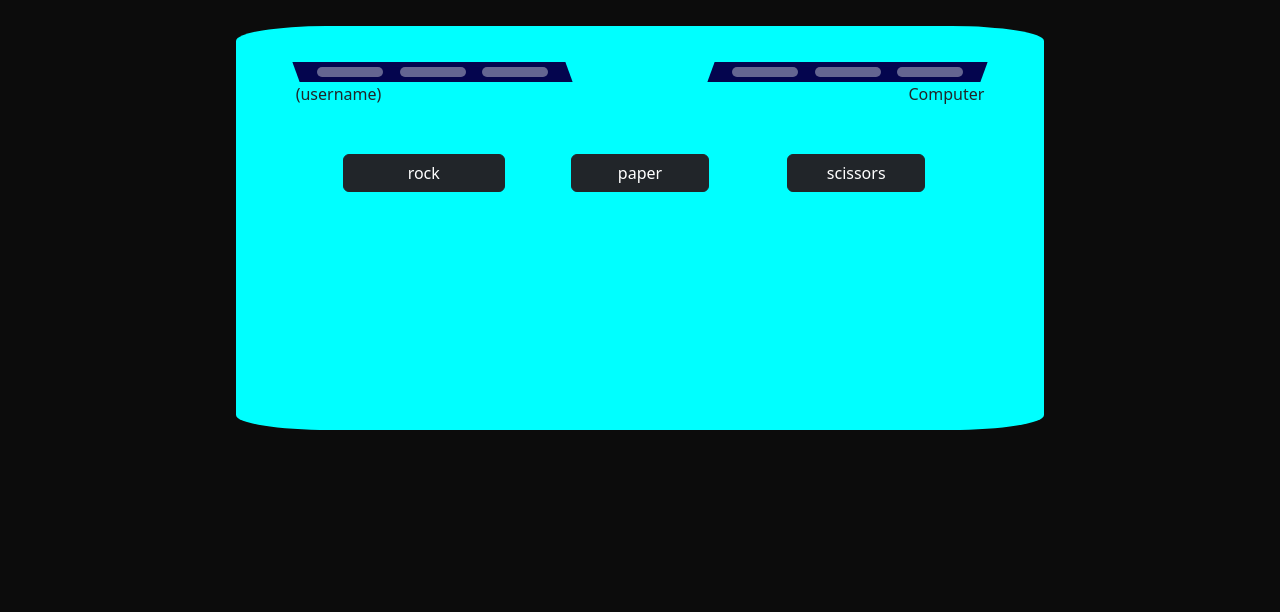
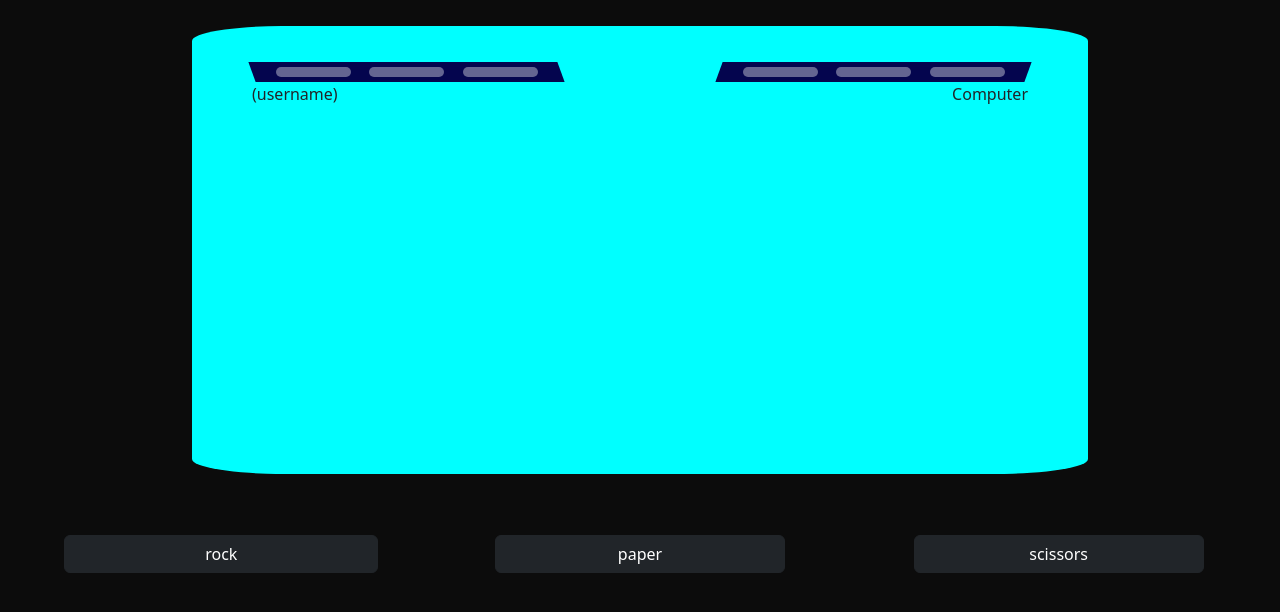
Before and after one commit to Issac-Eligulashvili/rps, a plain HTML site: page index.html in a window 1280 px wide. Shown: the part 272-884 px from the top of the page. Before the commit the page ends 800 px from the top, so only its background shows below. Drawn offline with nearby package versions, Linux system fonts and the light colour scheme.

Commit message:
edited the arcade machine

```diff
--- a/index.html
+++ b/index.html
@@ -54,7 +54,14 @@
                                 <div class="player-images"></div>
                                 <div class="computer-images"></div>
                             </div>
-                            <div class="row justify-content-around align-items-center m-5">
+                        </div>
+
+                    </main>
+                    <footer>
+                        <!-- place footer here -->
+                    </footer>
+                </div>
+                <div class="row justify-content-around align-items-center margin">
                     <div
                         class="col-3 position-relative p-0 d-flex align-items-center justify-content-center rock">
                         <img class="indicator position-absolute img-fliud" src="Group 1.png">
@@ -70,13 +77,6 @@
                         <img class="indicator position-absolute img-fliud" src="Group 1.png">
                         <button class="btn btn-dark w-100">scissors</button>
                     </div>
-                            </div>
-                        </div>
-
-                    </main>
-                    <footer>
-                        <!-- place footer here -->
-                    </footer>
                 </div>
             </div>
 
--- a/style.css
+++ b/style.css
@@ -66,3 +66,7 @@ body,html {
     max-height: 250px;
     border: 10px rgba(245, 245, 245, 0) solid;
 }
+
+.margin {
+    margin-top: 3.8rem;
+}
```
Lines whose indentation alone changed are shown as unchanged.
